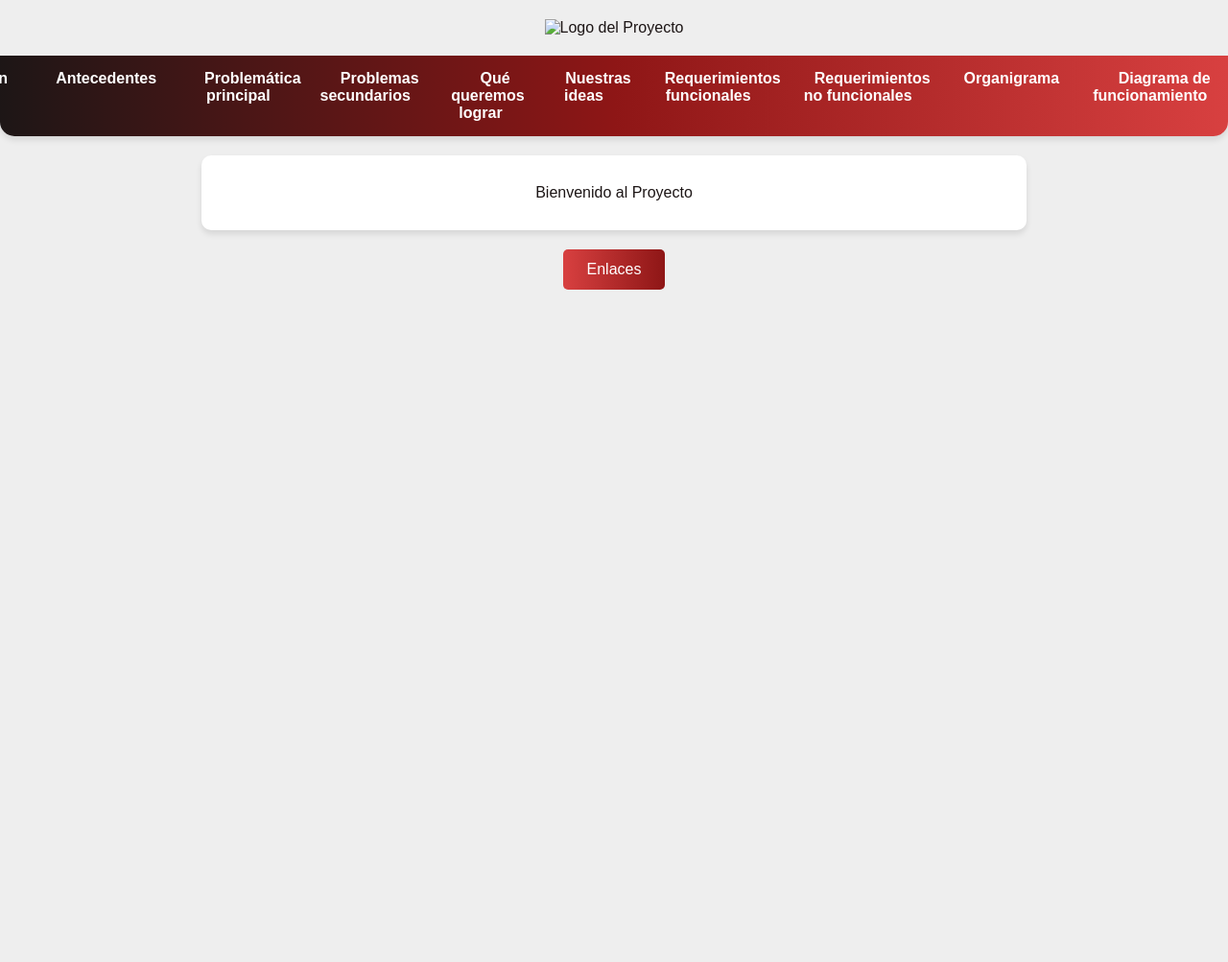
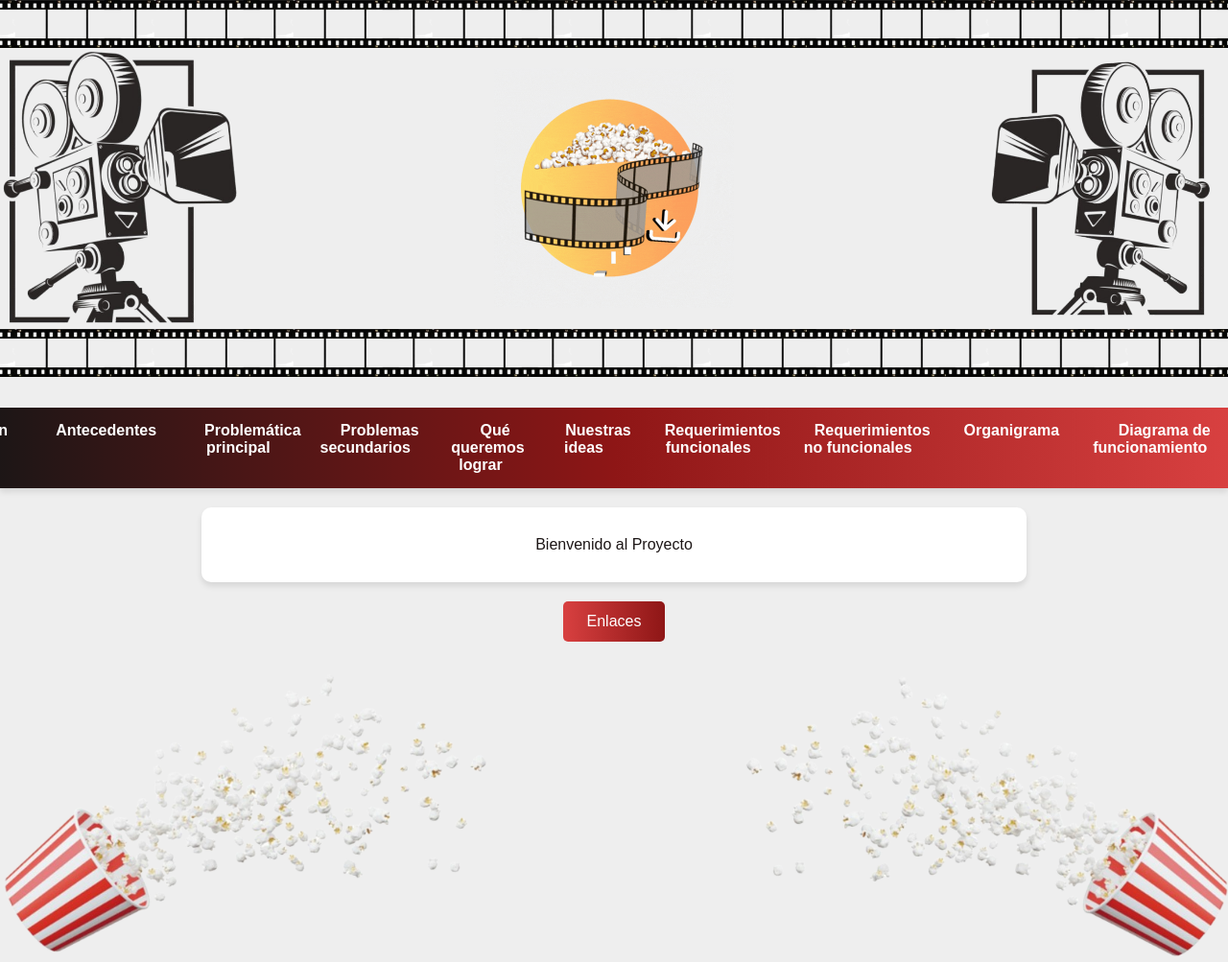
Before and after one commit to DanielCBarrientosV/Rpoecto-CINEXTREAM-WEB, a plain HTML site: page index.html in a window 1280 px wide. Shown: the top 1003 px of the page at 96% size. Before the commit the page ends 800 px from the top, so only its background shows below. Drawn offline with Linux system fonts and the light colour scheme.

Commit message:
avanzce con animaciones

```diff
--- a/index.html
+++ b/index.html
@@ -1,17 +1,25 @@
 <!DOCTYPE html>
 <html lang="es">
 <head>
-    <meta charset="UTF-8" />
-    <meta name="viewport" content="width=device-width, initial-scale=1.0" />
+    <meta charset="UTF-8">
+    <meta name="viewport" content="width=device-width, initial-scale=1.0">
     <title>Proyecto</title>
-    <link rel="stylesheet" href="style.css" />
+    <link rel="stylesheet" href="style.css">
 </head>
 <body>
+    <!-- Encabezado con las animaciones de la cinta -->
     <header>
-      <div class="film-strip"></div>
-      <img src="logo.png" alt="Logo del Proyecto" />
-      <div class="film-strip"></div>
+        <div class="film-strip"></div> <!-- Barra superior -->
+        <div class="logo-container">
+            <img src="/WhatsApp_Image_2025-03-21_at_03.15.26-removebg-preview.png" alt="Logo del Proyecto">
+            <img src="/cinextream logo.gif" alt="Logo del Proyecto">
+            <img src="/WhatsApp_Image_2025-03-21_at_03.15.44-removebg-preview.png" alt="Logo del Proyecto">
+        </div>
+        <div class="film-strip"></div> <!-- Barra inferior -->
+        <p></p>
     </header>
+
+    <!-- Resto del contenido original -->
     <nav>
         <ul>
             <li><a href="#" onclick="showContent(0)">Introducción</a></li>
@@ -20,16 +28,10 @@
             <li><a href="#" onclick="showContent(3)">Problemas secundarios</a></li>
             <li><a href="#" onclick="showContent(4)">Qué queremos lograr</a></li>
             <li><a href="#" onclick="showContent(5)">Nuestras ideas</a></li>
-        <li>
-          <a href="#" onclick="showContent(6)">Requerimientos funcionales</a>
-        </li>
-        <li>
-          <a href="#" onclick="showContent(7)">Requerimientos no funcionales</a>
-        </li>
+            <li><a href="#" onclick="showContent(6)">Requerimientos funcionales</a></li>
+            <li><a href="#" onclick="showContent(7)">Requerimientos no funcionales</a></li>
             <li><a href="#" onclick="showContent(8)">Organigrama</a></li>
-        <li>
-          <a href="#" onclick="showContent(9)">Diagrama de funcionamiento</a>
-        </li>
+            <li><a href="#" onclick="showContent(9)">Diagrama de funcionamiento</a></li>
             <li><a href="#" onclick="showContent(10)">Mejoras</a></li>
         </ul>
     </nav>
@@ -57,11 +59,18 @@
         </div>
     </div>
 
+    <!-- Añadiendo las imágenes al final -->
+    <div class="image-container">
+        <img src="/WhatsApp_Image_2025-03-21_at_02.34.37-removebg-preview.png" alt="Imagen 2" class="project-image">
+        <img src="/WhatsApp_Image_2025-03-21_at_02.34.13-removebg-preview.png" alt="Imagen 1" class="project-image">
+
+    </div>
+
     <script>
         function showContent(index) {
-        let sections = document.querySelectorAll(".content");
-        sections.forEach((sec) => sec.classList.remove("active"));
-        sections[index].classList.add("active");
+            let sections = document.querySelectorAll('.content');
+            sections.forEach(sec => sec.classList.remove('active'));
+            sections[index].classList.add('active');
         }
 
         function toggleDropdown() {
--- a/style.css
+++ b/style.css
@@ -6,35 +6,75 @@ body {
     margin: 0;
     padding: 0;
 }
+
 header {
     position: relative;
-    padding: 20px;
+    padding: 0px;
     display: flex;
-    justify-content: center;
+    flex-direction: column;
     align-items: center;
+    overflow: hidden;
 }
+
+.film-strip {
+    width: 100%;
+    height: 50px;
+    background: url('/Diseño_sin_título-removebg-preview__1_-removebg-preview.png') repeat-x;
+    background-size: contain;
+    animation: filmMove 8s linear infinite;
+}
+
+@keyframes filmMove {
+    from { background-position: 0 0; }
+    to { background-position: -100% 0; }
+}
+
 header img {
-    max-width: 200px;
-    position: relative;
-    z-index: 2;
+    max-width: 300px; /* Ajusta el tamaño según lo que necesites */
+    height: auto; /* Mantiene la proporción */
 }
+
+header .logo-container {
+    display: flex;
+    justify-content: space-between; /* Esto alinea las imágenes de los extremos a los bordes */
+    align-items: center; /* Centra las imágenes verticalmente */
+    width: 100%; /* Asegura que el contenedor ocupe el 100% del ancho de la ventana */
+    padding: 0 20px; /* Añade un poco de espacio a los lados */
+}
+
+header .logo-container img {
+    max-width: 0px; /* Establece el mismo tamaño para las imágenes de los extremos */
+    height: auto; /* Mantiene la proporción */
+}
+
+header .logo-container img:nth-child(1), /* Imagen izquierda */
+header .logo-container img:nth-child(3) { /* Imagen derecha */
+    max-width: 250px; /* Asegura que ambas imágenes tengan el mismo tamaño */
+}
+
+header .logo-container img:nth-child(2) { /* Imagen central */
+    max-width: 250px; /* Logo central más grande */
+}
+
 nav {
     display: flex;
     justify-content: center;
     padding: 15px;
     background: linear-gradient(90deg, #1D1616, #8E1616, #D84040);
-    border-radius: 0 0 15px 15px;
     box-shadow: 0 4px 6px rgba(0, 0, 0, 0.1);
 }
+
 nav ul {
     list-style: none;
     display: flex;
     padding: 0;
     margin: 0;
 }
+
 nav ul li {
     margin: 0 10px;
 }
+
 nav a {
     color: white;
     text-decoration: none;
@@ -43,9 +83,11 @@ nav a {
     transition: 0.3s;
     font-weight: bold;
 }
+
 nav a:hover {
     background: rgba(255, 255, 255, 0.2);
 }
+
 .content {
     display: none;
     padding: 30px;
@@ -55,17 +97,21 @@ nav a:hover {
     box-shadow: 0 4px 6px rgba(0, 0, 0, 0.1);
     background: white;
 }
+
 .active {
     display: block;
     animation: fadeIn 0.5s ease-in-out;
 }
+
 @keyframes fadeIn {
     from { opacity: 0; transform: translateY(-10px); }
     to { opacity: 1; transform: translateY(0); }
 }
+
 .dropdown {
     margin-top: 20px;
 }
+
 .dropdown button {
     background: linear-gradient(90deg, #D84040, #8E1616);
     color: white;
@@ -76,6 +122,7 @@ nav a:hover {
     font-size: 16px;
     transition: 0.3s;
 }
+
 .dropdown-content {
     display: none;
     background: white;
@@ -83,6 +130,7 @@ nav a:hover {
     border-radius: 5px;
     box-shadow: 0 4px 6px rgba(0, 0, 0, 0.1);
 }
+
 .dropdown-content a {
     display: block;
     color: #1D1616;
@@ -90,13 +138,16 @@ nav a:hover {
     text-decoration: none;
     font-weight: bold;
 }
+
 .dropdown-content a:hover {
     background: rgba(216, 64, 64, 0.1);
     border-radius: 5px;
 }
+
 .show {
     display: block;
 }
+
 @media screen and (max-width: 768px) {
     nav ul {
         flex-direction: column;
@@ -106,3 +157,29 @@ nav a:hover {
         margin: 5px 0;
     }
 }
+
+.image-container {
+    display: flex;
+    justify-content: space-between; /* Esto crea un espacio entre las imágenes */
+    margin-top: 30px; /* Espacio por encima de las imágenes */
+    width: 100%;
+}
+
+.project-image {
+    width: 48%; /* Hacemos que las imágenes ocupen un 48% del ancho, para que haya un pequeño espacio entre ellas */
+    height: auto; /* Aseguramos que la altura sea proporcional al ancho */
+    border-radius: 8px; /* Agregamos bordes redondeados a las imágenes */
+}
+
+/* Media query para ajustar en pantallas grandes */
+@media screen and (min-width: 768px) {
+    .project-image {
+        width: 45%; /* Aumenta el tamaño de las imágenes en pantallas más grandes */
+    }
+}
+
+@media screen and (min-width: 1024px) {
+    .project-image {
+        width: 40%; /* Ajusta el tamaño en pantallas grandes */
+    }
+}
```
Also changed, not shown: Diseño_sin_título-removebg-preview__1_-removebg-preview.png (added), WhatsApp_Image_2025-03-21_at_02.11.37-removebg-preview.png (added), WhatsApp_Image_2025-03-21_at_02.34.13-removebg-preview.png (added), WhatsApp_Image_2025-03-21_at_02.34.37-removebg-preview.png (added), WhatsApp_Image_2025-03-21_at_03.15.26-removebg-preview.png (added), WhatsApp_Image_2025-03-21_at_03.15.44-removebg-preview.png (added), cinextream logo.gif (added), faed68358e10ede5af83d8ab7b9138ca-removebg-preview.png (added). Lines whose indentation alone changed are shown as unchanged.
